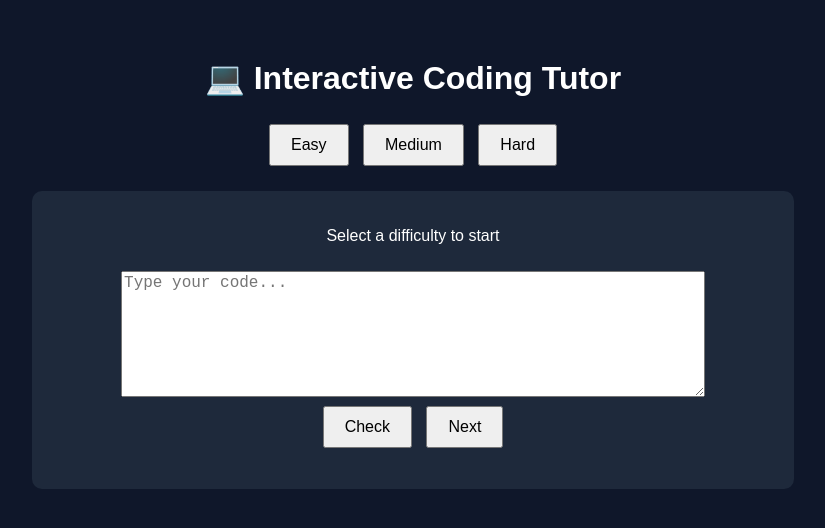
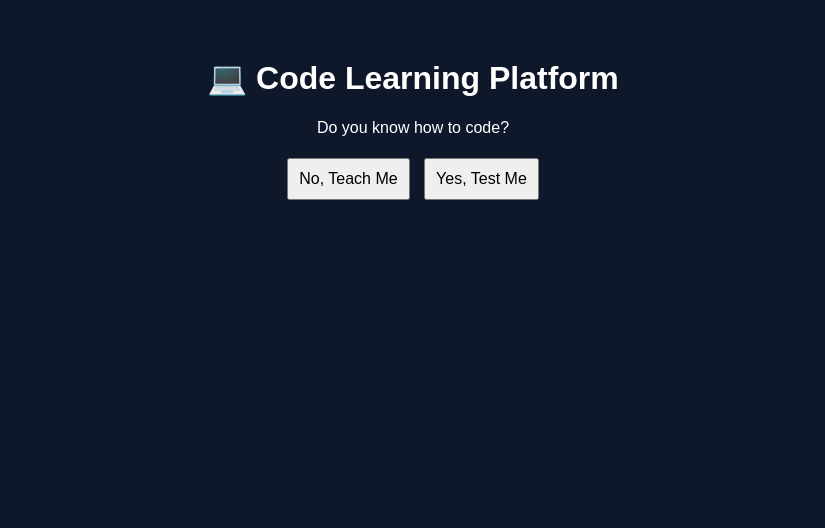
Before and after one commit to 873462/873462.github.io, a Jekyll site: the page Interactive_Coding_Tutor/index.html, which Jekyll copies as it is, in a window 1280 px wide. Shown: the top 528 px of the page, without its empty margins (227-1052 px from the left). Built offline with Jekyll 4.4.1, drawn with Linux system fonts in a browser that asks for light colours; some of the changed lines change nothing that is shown.

Commit message:
Rename to Code Learning Platform and update UI

```diff
--- a/Interactive_Coding_Tutor/index.html
+++ b/Interactive_Coding_Tutor/index.html
@@ -1,7 +1,7 @@
 <!DOCTYPE html>
 <html>
 <head>
-  <title>Code Tutor</title>
+  <title>Code Learning Platform</title>
   <style>
     body {
       font-family: Arial;
@@ -11,18 +11,18 @@
       padding: 30px;
     }
 
+    button, select {
+      padding: 10px;
+      margin: 5px;
+      font-size: 16px;
+      cursor: pointer;
+    }
+
     textarea {
       width: 80%;
       height: 120px;
       margin-top: 10px;
       font-size: 16px;
-    }
-
-    button {
-      padding: 10px 20px;
-      margin: 5px;
-      font-size: 16px;
-      cursor: pointer;
     }
 
     .card {
@@ -35,27 +35,34 @@
 
     #result { margin-top: 10px; }
     #hint { color: #38bdf8; }
-    #score { margin-top: 10px; color: #facc15; }
+    #score { color: #facc15; }
   </style>
 </head>
 <body>
 
-<h1>💻 Interactive Coding Tutor</h1>
+<h1>💻 Code Learning Platform</h1>
 
-<div>
-  <button onclick="setDifficulty('easy')">Easy</button>
-  <button onclick="setDifficulty('medium')">Medium</button>
-  <button onclick="setDifficulty('hard')">Hard</button>
+<div id="start">
+  <p>Do you know how to code?</p>
+  <button onclick="chooseMode('learn')">No, Teach Me</button>
+  <button onclick="chooseMode('game')">Yes, Test Me</button>
 </div>
 
-<div class="card">
+<div id="language" style="display:none;">
+  <p>Choose a language:</p>
+  <button onclick="setLanguage('java')">Java</button>
+  <button onclick="setLanguage('python')">Python</button>
+  <button onclick="setLanguage('javascript')">JavaScript</button>
+</div>
+
+<div id="app" class="card" style="display:none;">
   <p id="progress"></p>
-  <p id="question">Select a difficulty to start</p>
+  <p id="question"></p>
 
-  <textarea id="code" placeholder="Type your code..."></textarea><br>
+  <textarea id="code" placeholder="Type your code here..."></textarea><br>
 
   <button onclick="checkAnswer()">Check</button>
-  <button onclick="nextQuestion()">Next</button>
+  <button onclick="nextStep()">Next</button>
 
   <p id="result"></p>
   <p id="hint"></p>
@@ -63,38 +70,123 @@
 </div>
 
 <script>
+let mode = "";
+let language = "";
+let current = -1;
 let score = 0;
-let current = -1;
 let currentSet = [];
 
-const sets = {
-  easy: [
-    {q:"Create a variable x = 5", a:"let x = 5", h:"Use let"},
-    {q:"Create variable y = 10", a:"let y = 10", h:"Same pattern"}
-  ],
-  medium: [
-    {q:"Write a function called greet", a:"function greet()", h:"Use function"},
-    {q:"If x > 10", a:"if (x > 10)", h:"Use parentheses"}
-  ],
-  hard: [
-    {q:"Write a for loop from 0 to 5", a:"for(let i=0;i<5;i++)", h:"Use i++"},
-    {q:"Console log 'Hello'", a:"console.log('hello')", h:"Use console.log"}
-  ]
+// ===== CONTENT =====
+const content = {
+  java: {
+    learn: [
+      {
+        q: "In Java, we create variables using types. Example:\nint x = 5;\nTry typing that below.",
+        a: "int x = 5;",
+        h: "Use int and ;"
+      },
+      {
+        q: "Java prints using:\nSystem.out.println(\"Hello\");\nTry it.",
+        a: "system.out.println(\"hello\");",
+        h: "Exact spelling matters"
+      }
+    ],
+    game: [
+      {
+        q: "Create an int variable y = 10",
+        a: "int y = 10;",
+        h: "Use int"
+      },
+      {
+        q: "Write a for loop from 0 to 5",
+        a: "for(int i=0;i<5;i++)",
+        h: "Use i++"
+      }
+    ]
+  },
+
+  python: {
+    learn: [
+      {
+        q: "Python variables don’t need types:\nx = 5\nTry it.",
+        a: "x = 5",
+        h: "No int needed"
+      },
+      {
+        q: "Print in Python:\nprint(\"Hello\")",
+        a: "print(\"hello\")",
+        h: "Use print()"
+      }
+    ],
+    game: [
+      {
+        q: "Create variable y = 10",
+        a: "y = 10",
+        h: "Simple assignment"
+      },
+      {
+        q: "Write a loop from 0 to 5",
+        a: "for i in range(5)",
+        h: "Use range()"
+      }
+    ]
+  },
+
+  javascript: {
+    learn: [
+      {
+        q: "JavaScript variables:\nlet x = 5;",
+        a: "let x = 5",
+        h: "Use let"
+      },
+      {
+        q: "Print using:\nconsole.log(\"Hello\");",
+        a: "console.log(\"hello\")",
+        h: "Use console.log"
+      }
+    ],
+    game: [
+      {
+        q: "Create variable y = 10",
+        a: "let y = 10",
+        h: "Use let"
+      },
+      {
+        q: "Write an if statement: x > 5",
+        a: "if(x>5)",
+        h: "Use parentheses"
+      }
+    ]
+  }
 };
 
+// ===== LOGIC =====
+
 function normalize(t){
-  return t.toLowerCase().replace(/\s+/g,'');
+  return t.toLowerCase().replace(/\s+/g,'').replace(/;/g,'');
 }
 
-function setDifficulty(level){
-  currentSet = sets[level];
+function chooseMode(m){
+  mode = m;
+  document.getElementById("start").style.display = "none";
+  document.getElementById("language").style.display = "block";
+}
+
+function setLanguage(lang){
+  language = lang;
+  currentSet = content[lang][mode];
   score = 0;
   current = -1;
-  nextQuestion();
+
+  document.getElementById("language").style.display = "none";
+  document.getElementById("app").style.display = "block";
+
+  nextStep();
 }
 
-function nextQuestion(){
+function nextStep(){
   current++;
+
   if(current >= currentSet.length){
     document.getElementById("question").textContent = "🎉 Finished!";
     return;
@@ -106,10 +198,9 @@ function nextQuestion(){
   document.getElementById("hint").textContent = "";
 
   document.getElementById("progress").textContent =
-    `Question ${current+1} / ${currentSet.length}`;
+    `${mode.toUpperCase()} | ${language.toUpperCase()} | Step ${current+1}/${currentSet.length}`;
 
-  document.getElementById("score").textContent =
-    `Score: ${score}`;
+  document.getElementById("score").textContent = `Score: ${score}`;
 }
 
 function checkAnswer(){
@@ -121,12 +212,10 @@ function checkAnswer(){
     score++;
   } else {
     document.getElementById("result").textContent = "❌ Try again!";
-    document.getElementById("hint").textContent =
-      "Hint: " + currentSet[current].h;
+    document.getElementById("hint").textContent = "Hint: " + currentSet[current].h;
   }
 
-  document.getElementById("score").textContent =
-    `Score: ${score}`;
+  document.getElementById("score").textContent = `Score: ${score}`;
 }
 </script>
 
```
